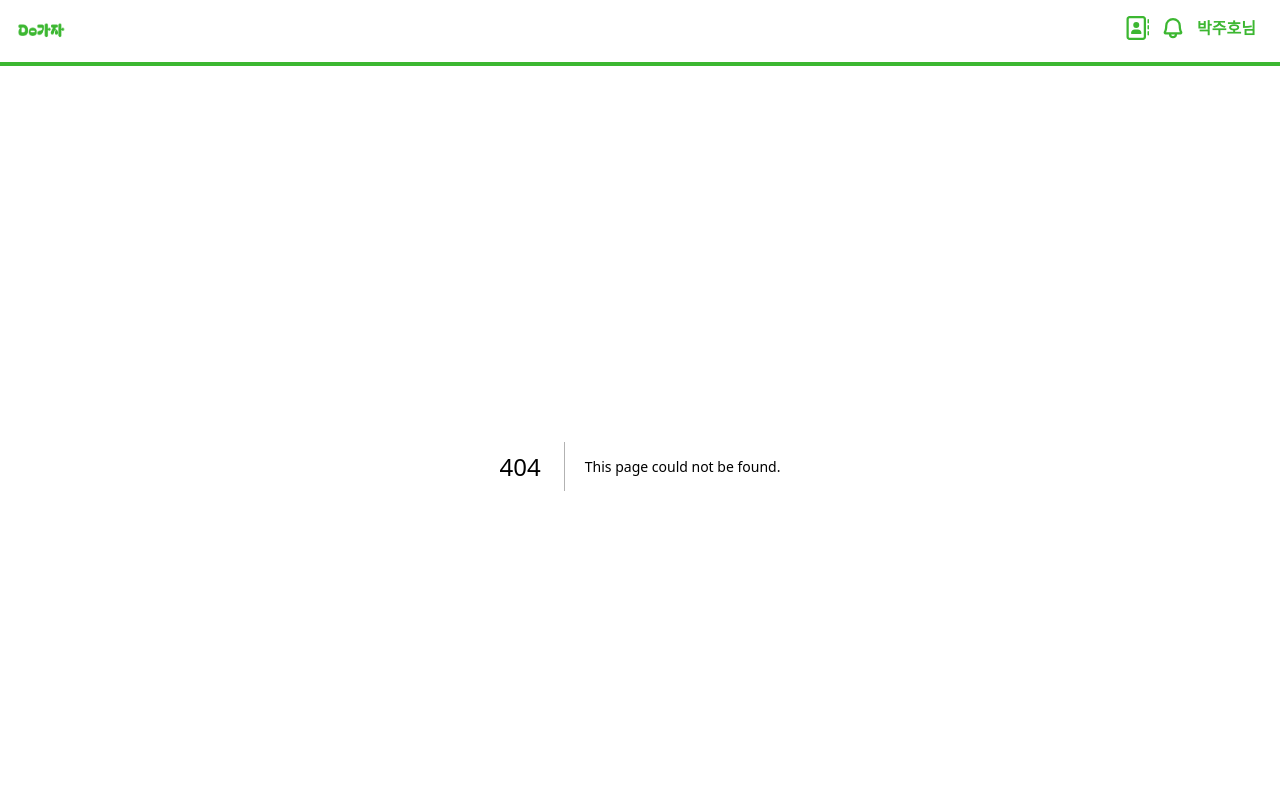
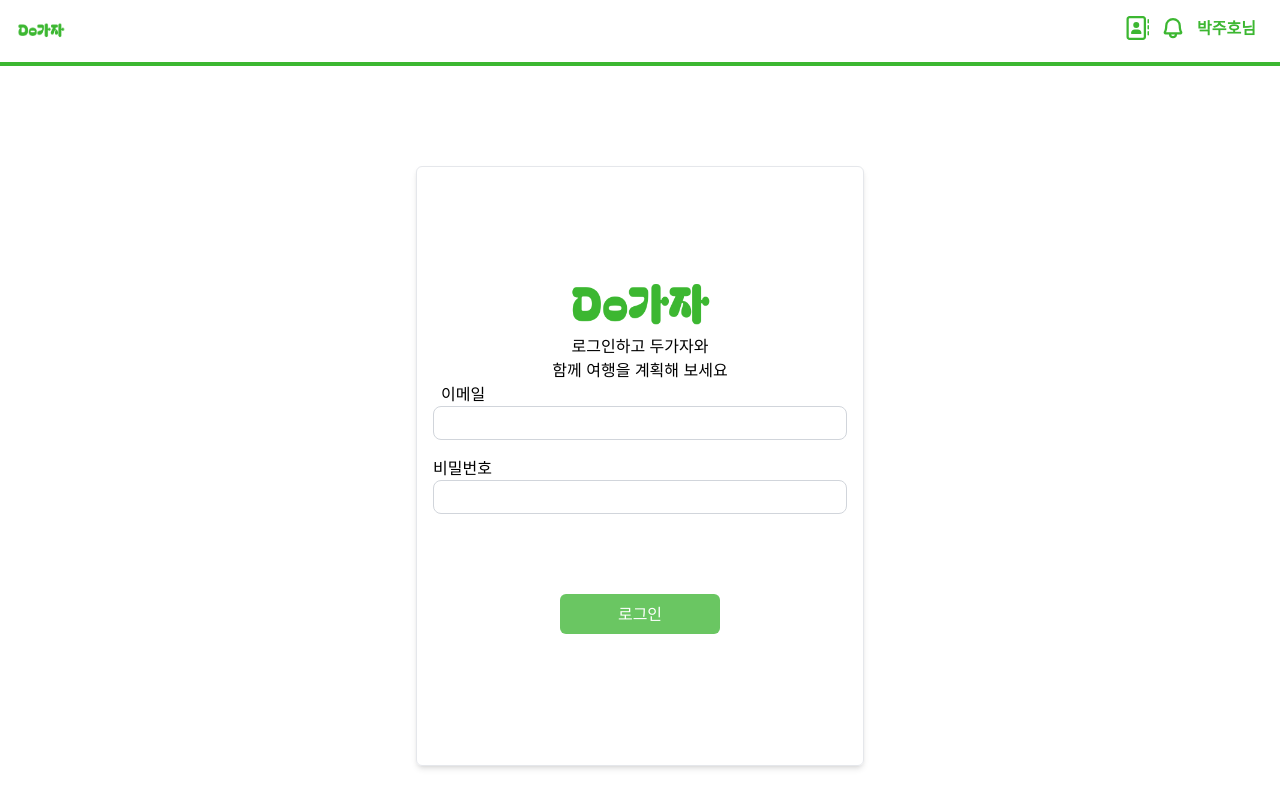
Before and after one commit to seongyu-Kim/dogaja-frontend, a Next.js app: page /login in a window 1280 px wide. Before the commit this address had no page. Shown: the top 808 px of the page. Built offline with nearby package versions, Linux system fonts and the light colour scheme.

Commit message:
feat: 로그인 페이지

```diff
--- /dev/null
+++ b/src/app/(route)/login/page.tsx
@@ -0,0 +1,73 @@
+"use client";
+
+import React, { useState } from "react";
+import Form from "@/app/components/common/Form";
+import Input from "@/app/components/common/Input";
+import Button from "@/app/components/common/Button";
+import Logo from "@/app/assets/Do_logo_non_text.png";
+import Image from "next/image";
+
+const Login: React.FC = () => {
+  const [email, setEmail] = useState("");
+  const [password, setPassword] = useState("");
+
+  const handleSubmit = (e: React.FormEvent) => {
+    e.preventDefault();
+    console.log("Logged in with:", email, password);
+  };
+
+  return (
+    <div className="flex items-center min-h-screen">
+      <div className="max-w-md w-full mx-auto p-4 border rounded-md shadow-md min-h-[600px]">
+        <Form onSubmit={handleSubmit}>
+          <Image
+            src={Logo}
+            alt="로고이미지"
+            width={150}
+            className="mx-auto mt-24"
+          />
+          <p className="text-center">
+            로그인하고 두가자와
+            <br />
+            함께 여행을 계획해 보세요
+          </p>
+          <div className="space-y-4">
+            <div>
+              <label className="ml-2">이메일</label>
+              <Input
+                type="email"
+                name="email"
+                value={email}
+                onChange={(e) => setEmail(e.target.value)}
+              />
+            </div>
+
+            <div>
+              <label>비밀번호</label>
+              <Input
+                type="password"
+                name="password"
+                value={password}
+                onChange={(e) => setPassword(e.target.value)}
+              />
+            </div>
+          </div>
+          <div className="flex justify-center" style={{ marginTop: "5rem" }}>
+            <Button
+              style={{
+                hoverColor: "hover:bg-[#3CB731]",
+                backgroundColor: "bg-[#6AC662]",
+                width: "w-40",
+              }}
+              type="submit"
+            >
+              로그인
+            </Button>
+          </div>
+        </Form>
+      </div>
+    </div>
+  );
+};
+
+export default Login;
```
